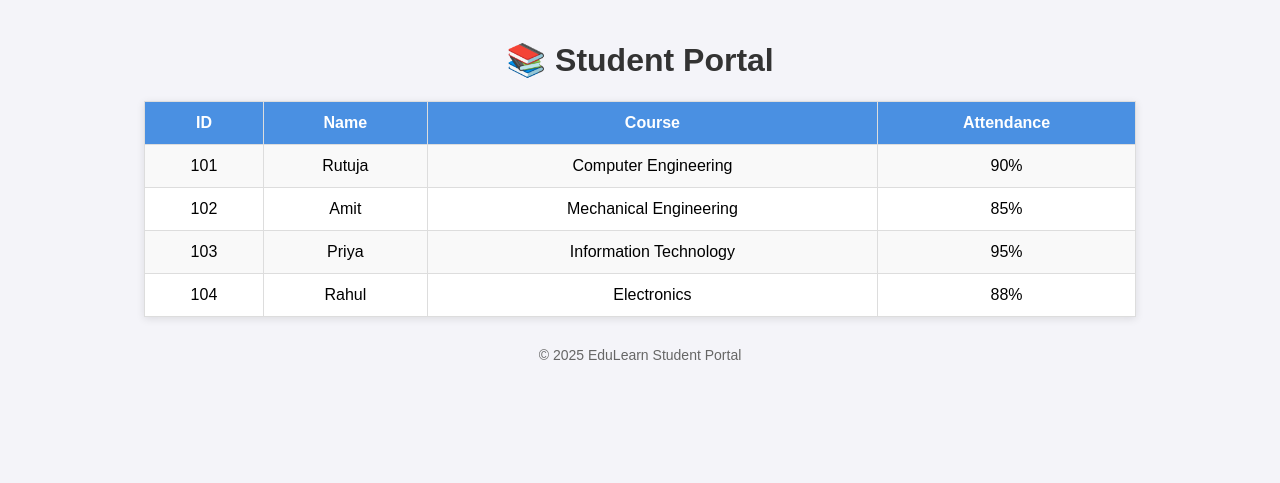
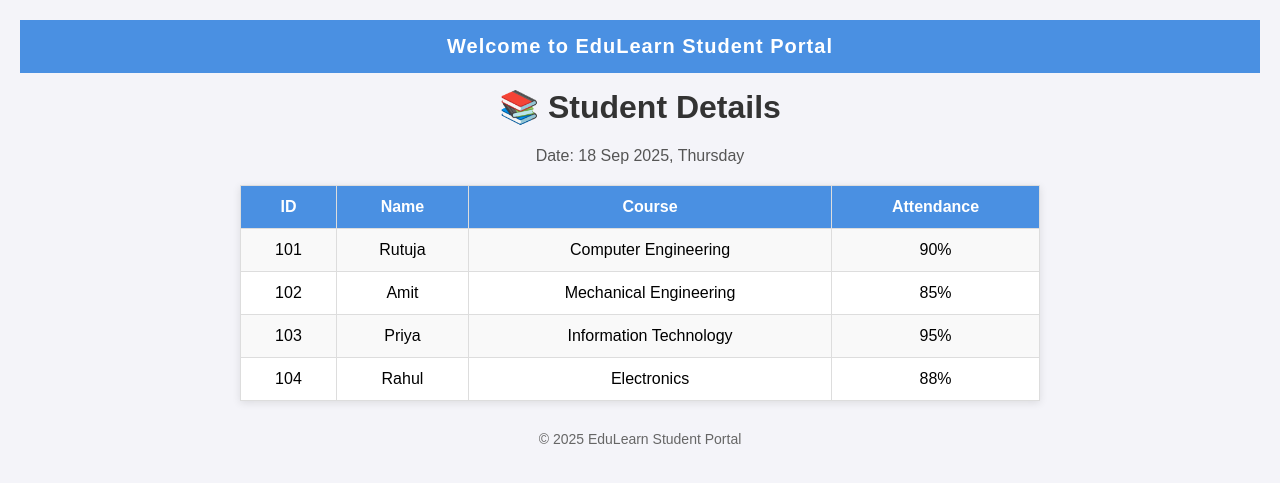
Before and after one commit to rutuja0624/student-portal-php, a PHP site: page / in a window 1280 px wide. Shown: the top 483 px of the page. Run offline with PHP 8.4, Linux system fonts and the light colour scheme.

Commit message:
Update index.php

```diff
--- a/index.php
+++ b/index.php
@@ -13,7 +13,8 @@ $students = [
 <html lang="en">
 <head>
     <meta charset="UTF-8">
-    <title>Student Portal</title>
+    <meta name="description" content="Simple Student Portal Demo - Attendance and Course Details">
+    <title>EduLearn - Student Portal</title>
     <style>
         body {
             font-family: Arial, sans-serif;
@@ -21,14 +22,25 @@ $students = [
             margin: 0;
             padding: 20px;
         }
+        header {
+            background:#4a90e2;
+            color:white;
+            text-align:center;
+            padding:15px 0;
+            font-size: 20px;
+            font-weight: bold;
+            letter-spacing: 1px;
+        }
         h1 {
             text-align: center;
             color: #333;
+            margin-top: 15px;
         }
         table {
             margin: 20px auto;
             border-collapse: collapse;
-            width: 80%;
+            width: 90%;
+            max-width: 800px;
             background: #fff;
             box-shadow: 0 2px 8px rgba(0,0,0,0.1);
         }
@@ -51,7 +63,9 @@ $students = [
     </style>
 </head>
 <body>
-    <h1>📚 Student Portal</h1>
+    <header>Welcome to EduLearn Student Portal</header>
+    <h1>📚 Student Details</h1>
+    <p style="text-align:center;color:#555;">Date: <?php echo date("d M Y, l"); ?></p>
     <table>
         <tr>
             <th>ID</th>
```
